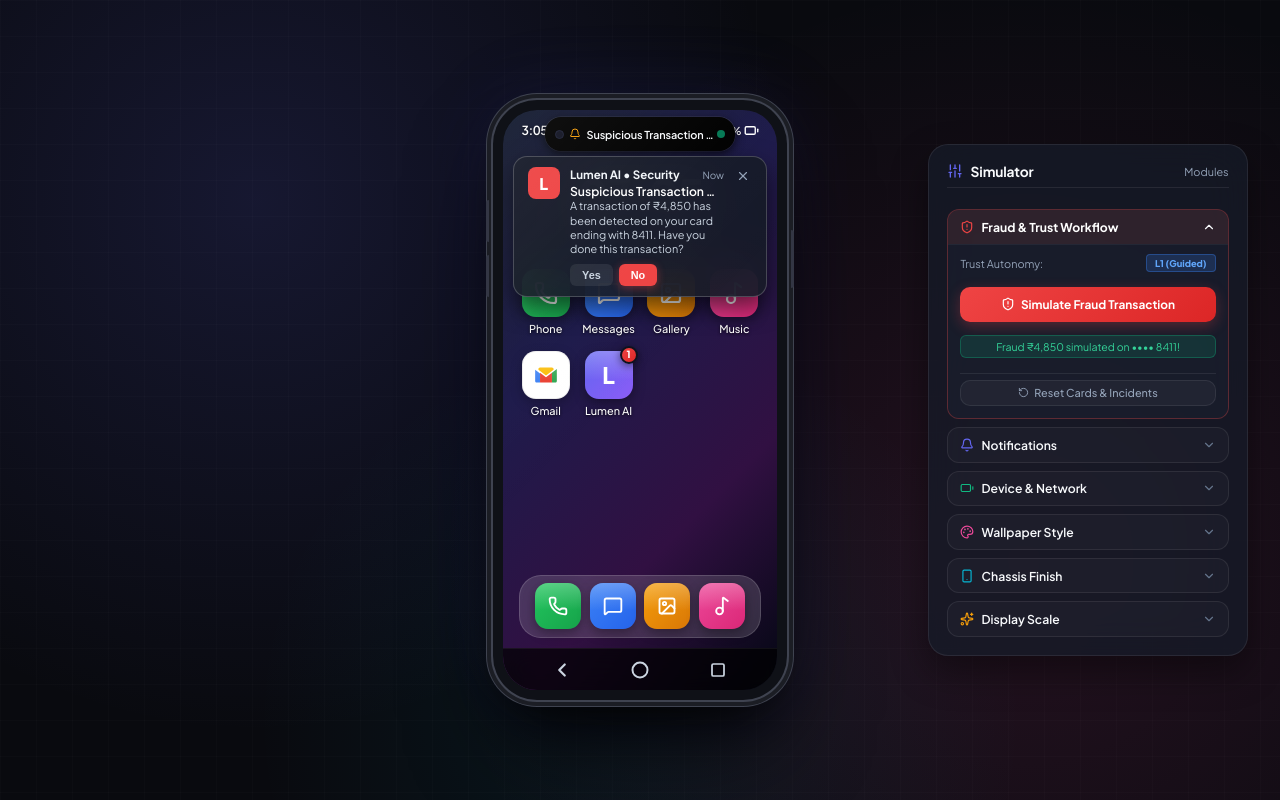
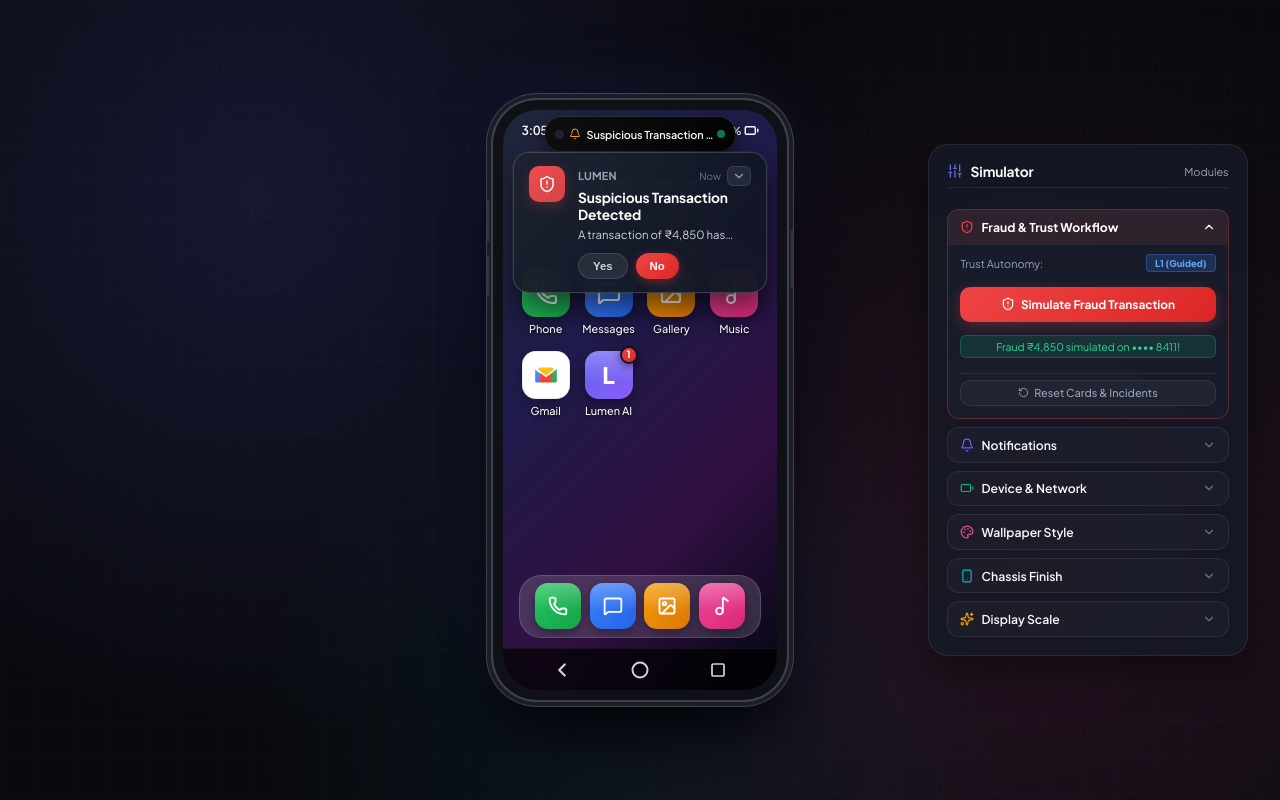
Before and after one commit to DummyGit07/lumen-demo, a React (Vite) app: page / in a window 1280 px wide. Both pictures are taken after a click on the button "Simulate Fraud Transaction". Built offline with nearby package versions, Linux system fonts and the light colour scheme.

Commit message:
Notification layout change

```diff
--- a/src/apps/lumen-ai/services/fraudWorkflow.js
+++ b/src/apps/lumen-ai/services/fraudWorkflow.js
@@ -64,7 +64,8 @@
       this.notificationTrigger({
         id: notifId,
         appId: 'lumen_ai',
-        appName: 'Lumen AI • Security',
+        appName: 'Lumen',
+        icon: 'ShieldAlert',
         title: 'Suspicious Transaction Detected',
         body: `A transaction of ₹${amount.toLocaleString('en-IN')} has been detected on your card ending with ${last4}. Have you done this transaction?`,
         color: '#ef4444',
@@ -133,10 +134,11 @@
       this.notificationTrigger({
         id: notifId,
         appId: 'lumen_ai',
-        appName: 'Lumen AI • Security',
-        autonomyBadge: 'L1 Autonomy',
-        title: 'Credit Card Protection',
-        body: 'Want to freeze and replace the credit card? Click here to know how to freeze and apply for replacement of credit card',
+        appName: 'Lumen',
+        icon: 'ShieldAlert',
+        autonomyBadge: 'L1',
+        title: 'Suspicious Charge Flagged',
+        body: 'An unauthorized transaction was detected. Review the recommended steps to secure your card and request a replacement.',
         color: '#3b82f6',
         duration: 5000,
         onClickCard: () => this.executeL1NavigateToAsk(),
@@ -209,7 +211,7 @@
     };
     trustStorage.setFraudIncident(updated);
 
-    // Notification for L2 initial prompt: Freeze Card
+    // Notification for L2 initial prompt: Lock Card
     const notifId = `notif-l2-freeze-${Date.now()}`;
     this.activeNotifId = notifId;
 
@@ -217,15 +219,16 @@
       this.notificationTrigger({
         id: notifId,
         appId: 'lumen_ai',
-        appName: 'Lumen AI • Security',
-        autonomyBadge: 'L2 Autonomy',
-        title: 'Emergency Card Action',
-        body: 'Want to freeze the credit card to prevent further charges?',
+        appName: 'Lumen',
+        icon: 'Lock',
+        autonomyBadge: 'L2',
+        title: 'Suspicious Charge Flagged',
+        body: 'We detected an unauthorized charge. We recommend locking this card immediately to prevent further charges.',
         color: '#f59e0b',
         duration: 5000,
         actions: [
           {
-            label: 'Freeze Now',
+            label: 'Lock Card',
             variant: 'danger',
             onClick: () => this.executeL2Freeze()
           }
@@ -234,7 +237,7 @@
     }
   }
 
-  // L2 Step 1: Freezing
+  // L2 Step 1: Freezing / Locking
   executeL2Freeze() {
     this.dismissActiveNotification();
 
@@ -247,7 +250,7 @@
       status: 'l2_freezing'
     });
 
-    // Notification: "Initiated freezing the credit card"
+    // Notification: Securing card
     const notifId = `notif-l2-freezing-${Date.now()}`;
     this.activeNotifId = notifId;
 
@@ -255,9 +258,10 @@
       this.notificationTrigger({
         id: notifId,
         appId: 'lumen_ai',
-        appName: 'Lumen AI • Security',
-        title: 'Security Protocol Activated',
-        body: 'Initiated freezing the credit card in the background...',
+        appName: 'Lumen',
+        icon: 'Lock',
+        title: 'Securing Your Card...',
+        body: 'Temporarily locking your card across all payment networks...',
         color: '#f59e0b',
         duration: 5000
       });
@@ -276,7 +280,7 @@
       };
       trustStorage.setFraudIncident(updated);
 
-      // Notification: "The card has been freezed successfully. Want to apply for replacement..."
+      // Notification: Card locked, prompt for replacement
       const replaceNotifId = `notif-l2-replace-${Date.now()}`;
       this.activeNotifId = replaceNotifId;
 
@@ -284,10 +288,11 @@
         this.notificationTrigger({
           id: replaceNotifId,
           appId: 'lumen_ai',
-          appName: 'Lumen AI • Security',
-          autonomyBadge: 'L2 Autonomy',
-          title: 'Card Freezed Successfully',
-          body: 'The card has been freezed successfully. Want to apply for replacement of this credit card?',
+          appName: 'Lumen',
+          icon: 'CreditCard',
+          autonomyBadge: 'L2',
+          title: 'Card Successfully Locked',
+          body: 'No further charges can go through on this card. Would you like to request a new card now?',
           color: '#10b981',
           duration: 5000,
           actions: [
@@ -315,7 +320,7 @@
       status: 'l2_replacing'
     });
 
-    // Notification: "Applied for new credit card"
+    // Notification: Setting up new card
     const notifId = `notif-l2-applied-${Date.now()}`;
     this.activeNotifId = notifId;
 
@@ -323,9 +328,10 @@
       this.notificationTrigger({
         id: notifId,
         appId: 'lumen_ai',
-        appName: 'Lumen AI • Security',
-        title: 'Replacement Request Filed',
-        body: 'Applied for new credit card. Generating fresh digital credentials...',
+        appName: 'Lumen',
+        icon: 'CreditCard',
+        title: 'Generating Replacement Card...',
+        body: 'Setting up your new digital card with fresh security credentials...',
         color: '#6366f1',
         duration: 5000
       });
@@ -345,7 +351,7 @@
       };
       trustStorage.setFraudIncident(updated);
 
-      // Notification: "New credit card is here"
+      // Notification: New card ready
       const readyNotifId = `notif-l2-ready-${Date.now()}`;
       this.activeNotifId = readyNotifId;
 
@@ -353,10 +359,11 @@
         this.notificationTrigger({
           id: readyNotifId,
           appId: 'lumen_ai',
-          appName: 'Lumen AI • Security',
-          autonomyBadge: 'L2 Autonomy',
-          title: 'New Credit Card Issued',
-          body: 'New credit card is here! Fresh CVV and 16-digit credentials ready to view.',
+          appName: 'Lumen',
+          icon: 'Sparkles',
+          autonomyBadge: 'L2',
+          title: 'Your New Card is Ready',
+          body: 'Your new digital card is active and ready to use immediately.',
           color: '#10b981',
           duration: 5000,
           onClickCard: () => this.executeL2ViewNewCard(),
@@ -415,15 +422,16 @@
       this.notificationTrigger({
         id: notifId,
         appId: 'lumen_ai',
-        appName: 'Lumen AI • Security',
-        autonomyBadge: 'L3 Autonomy',
-        title: 'Emergency Card Action',
-        body: 'Want to freeze the credit card to prevent further charges?',
+        appName: 'Lumen',
+        icon: 'Lock',
+        autonomyBadge: 'L3',
+        title: 'Suspicious Charge Flagged',
+        body: 'We detected an unauthorized charge. We recommend locking your compromised card and instantly issuing a safe replacement card.',
         color: '#10b981',
         duration: 5000,
         actions: [
           {
-            label: 'Freeze & Replace',
+            label: 'Lock & Replace',
             variant: 'danger',
             onClick: () => this.executeL3Unified()
           }
@@ -432,7 +440,7 @@
     }
   }
 
-  // L3 Unified Action: Executes Freezing then automatically proceeds to Replacement
+  // L3 Unified Action: Executes Locking then automatically proceeds to Replacement
   executeL3Unified() {
     this.dismissActiveNotification();
 
@@ -452,15 +460,16 @@
       this.notificationTrigger({
         id: notifId,
         appId: 'lumen_ai',
-        appName: 'Lumen AI • Security',
-        title: 'Security Protocol Activated',
-        body: 'Initiated freezing the credit card in the background...',
+        appName: 'Lumen',
+        icon: 'Lock',
+        title: 'Securing Your Card...',
+        body: 'Locking your compromised card to prevent further charges... Replacement card will follow automatically.',
         color: '#0284c7',
         duration: 5000
       });
     }
 
-    // After 10s: card is frozen, then AUTOMATICALLY transition to replacement
+    // After 10s: card is locked, then AUTOMATICALLY transition to replacement
     setTimeout(() => {
       this.dismissActiveNotification();
 
@@ -480,9 +489,10 @@
         this.notificationTrigger({
           id: replacingNotifId,
           appId: 'lumen_ai',
-          appName: 'Lumen AI • Security',
-          title: 'Card Freezed • Provisioning New Card',
-          body: 'Card freezed successfully. Generating fresh digital credentials in background...',
+          appName: 'Lumen',
+          icon: 'CreditCard',
+          title: 'Generating Your New Card...',
+          body: 'Card locked. Now creating your new credit card with fresh security credentials',
           color: '#6366f1',
           duration: 5000
         });
@@ -502,7 +512,7 @@
         };
         trustStorage.setFraudIncident(updated);
 
-        // Final notification: "New credit card is here"
+        // Final notification: "Your New Card is Ready"
         const readyNotifId = `notif-l3-ready-${Date.now()}`;
         this.activeNotifId = readyNotifId;
 
@@ -510,10 +520,11 @@
           this.notificationTrigger({
             id: readyNotifId,
             appId: 'lumen_ai',
-            appName: 'Lumen AI • Security',
-            autonomyBadge: 'L3 Autonomy',
-            title: 'New Credit Card Issued',
-            body: 'New credit card is here! Fresh CVV and 16-digit credentials ready to view.',
+            appName: 'Lumen',
+            icon: 'Sparkles',
+            autonomyBadge: 'L3',
+            title: 'Your New Card is Ready',
+            body: 'Your compromised card has been locked and your new digital card is ready for use.',
             color: '#10b981',
             duration: 5000,
             onClickCard: () => this.executeL3ViewNewCard(),
--- a/src/components/NotificationBanner.jsx
+++ b/src/components/NotificationBanner.jsx
@@ -1,6 +1,18 @@
-import React from 'react';
+import React, { useState, useEffect } from 'react';
 import { motion, AnimatePresence } from 'framer-motion';
-import { Phone, MessageSquare, Music2, Image, Bell, X, ShieldAlert } from 'lucide-react';
+import {
+  Phone,
+  MessageSquare,
+  Music2,
+  Image,
+  Bell,
+  ChevronDown,
+  ShieldAlert,
+  Lock,
+  CreditCard,
+  Sparkles,
+  CheckCircle2
+} from 'lucide-react';
 
 const ICON_MAP = {
   Phone,
@@ -8,15 +20,33 @@
   Music2,
   Image,
   Bell,
-  ShieldAlert
+  ShieldAlert,
+  Lock,
+  CreditCard,
+  Sparkles,
+  CheckCircle2
 };
 
 export default function NotificationBanner({ notification, onOpenApp, onDismiss, onExpandShade }) {
   if (!notification) return null;
 
+  const [isExpanded, setIsExpanded] = useState(false);
+
+  // Reset to compact state whenever a new notification arrives
+  useEffect(() => {
+    setIsExpanded(false);
+  }, [notification?.id]);
+
   const IconComponent = ICON_MAP[notification.icon] || Bell;
 
   const handleCardClick = () => {
+    if (!isExpanded) {
+      // First click on card: Expand to read full details
+      setIsExpanded(true);
+      return;
+    }
+
+    // Second click on card (when already expanded): Open the app
     if (notification.onClickCard) {
       notification.onClickCard();
     } else if (onOpenApp) {
@@ -25,42 +55,63 @@
     if (onDismiss) onDismiss();
   };
 
+  const handleToggleExpand = (e) => {
+    e.stopPropagation();
+    setIsExpanded((prev) => !prev);
+  };
+
+  const badgeLevelKey = (notification.autonomyBadge || '').toLowerCase().slice(0, 2);
+
   return (
     <AnimatePresence>
       <div className="notification-banner-wrapper">
         <motion.div
-          className="notification-card"
+          key={notification.id}
+          className={`notification-card ${isExpanded ? 'is-expanded' : 'is-compact'}`}
           initial={{ y: -70, opacity: 0, scale: 0.95 }}
           animate={{ y: 0, opacity: 1, scale: 1 }}
           exit={{ y: -70, opacity: 0, scale: 0.95 }}
           transition={{ type: 'spring', damping: 24, stiffness: 350 }}
-          drag="y"
-          dragConstraints={{ top: 0, bottom: 0 }}
-          dragElastic={0.4}
+          layout
+          drag={true}
+          dragConstraints={{ top: 0, bottom: 0, left: 0, right: 0 }}
+          dragElastic={0.65}
           onDragEnd={(e, info) => {
-            if (info.offset.y < -30 && onDismiss) {
-              onDismiss();
-            } else if ((info.offset.y > 25 || info.velocity.y > 150) && onExpandShade) {
-              onExpandShade();
+            // Horizontal swipe left or right (Real mobile dismiss gesture)
+            if (info.offset.x > 60 || info.velocity.x > 200) {
+              if (onDismiss) onDismiss();
+            } else if (info.offset.x < -60 || info.velocity.x < -200) {
+              if (onDismiss) onDismiss();
+            }
+            // Vertical swipe up (dismiss upwards)
+            else if (info.offset.y < -30 || info.velocity.y < -200) {
+              if (onDismiss) onDismiss();
+            }
+            // Vertical swipe down (pull down notification shade)
+            else if (info.offset.y > 35 || info.velocity.y > 200) {
+              if (onExpandShade) onExpandShade();
             }
           }}
           onClick={handleCardClick}
           style={{ cursor: 'pointer' }}
         >
+          {/* Leading App/Action Icon */}
           <div
             className="notif-icon-badge"
             style={{
               background:
                 notification.appId === 'gmail'
                   ? '#ffffff'
-                  : notification.color || '#6366f1',
-              fontWeight: 800,
-              fontSize: '1rem',
-              color: '#fff'
+                  : notification.color
+                  ? `linear-gradient(135deg, ${notification.color}, ${notification.color}dd)`
+                  : 'linear-gradient(135deg, #6366f1, #4f46e5)',
+              boxShadow: notification.color ? `0 4px 12px ${notification.color}40` : 'none'
             }}
           >
-            {notification.appId === 'lumen_ai' ? (
-              <span>L</span>
+            {notification.icon && ICON_MAP[notification.icon] ? (
+              <IconComponent size={18} color="#fff" />
+            ) : notification.appId === 'lumen_ai' ? (
+              <Sparkles size={17} color="#fff" />
             ) : notification.appId === 'gmail' ? (
               <svg width="18" height="18" viewBox="0 0 24 24" fill="none">
                 <path d="M2 6.5V17.5C2 18.3284 2.67157 19 3.5 19H6.5V10.5L2 7.125V6.5Z" fill="#4285F4"/>
@@ -69,22 +120,46 @@
                 <path d="M17.5 5H6.5C5.67157 5 5 5.67157 5 6.5V7.125L12 12.375L19 7.125V6.5C19 5.67157 18.3284 5 17.5 5Z" fill="#FBBC04"/>
               </svg>
             ) : (
-              <IconComponent size={20} />
+              <IconComponent size={18} />
             )}
           </div>
 
+          {/* Main Content Area */}
           <div className="notif-text-content">
+            {/* Header: App Name + Autonomy Badge + Timestamp + Expand Chevron */}
             <div className="notif-header-line">
-              <span className="notif-app-name">{notification.appName}</span>
-              {notification.autonomyBadge && (
-                <span className="notif-autonomy-badge">{notification.autonomyBadge}</span>
-              )}
-              <span className="notif-timestamp">{notification.time || 'Now'}</span>
+              <div className="notif-header-left">
+                <span className="notif-app-name">{notification.appName || 'Lumen'}</span>
+                {notification.autonomyBadge && (
+                  <span className={`notif-autonomy-pill pill-${badgeLevelKey}`}>
+                    {notification.autonomyBadge}
+                  </span>
+                )}
+              </div>
+              <div className="notif-header-right">
+                <span className="notif-timestamp">{notification.time || 'Now'}</span>
+                <button
+                  className="notif-expand-btn"
+                  onClick={handleToggleExpand}
+                  title={isExpanded ? 'Collapse' : 'Expand to see full message'}
+                >
+                  <ChevronDown
+                    size={14}
+                    className={`notif-chevron-icon ${isExpanded ? 'expanded' : ''}`}
+                  />
+                </button>
+              </div>
             </div>
+
+            {/* The Hero: Prominent, Crisp Headline */}
             <div className="notif-title">{notification.title}</div>
-            <div className="notif-body">{notification.body}</div>
 
-            {/* Action Buttons */}
+            {/* Body Text: Truncated when collapsed, full when expanded */}
+            <div className={`notif-body ${isExpanded ? 'expanded' : 'collapsed'}`}>
+              {notification.body}
+            </div>
+
+            {/* Modern Tactile Action Buttons (Always visible in 1 tap!) */}
             {Array.isArray(notification.actions) && notification.actions.length > 0 && (
               <div className="notif-actions-row">
                 {notification.actions.map((act, idx) => (
@@ -103,25 +178,6 @@
               </div>
             )}
           </div>
-
-          <button
-            onClick={(e) => {
-              e.stopPropagation();
-              if (onDismiss) onDismiss();
-            }}
-            style={{
-              background: 'transparent',
-              border: 'none',
-              color: '#94a3b8',
-              cursor: 'pointer',
-              padding: '2px',
-              display: 'flex',
-              alignItems: 'center'
-            }}
-            title="Dismiss notification"
-          >
-            <X size={14} />
-          </button>
         </motion.div>
       </div>
     </AnimatePresence>
--- a/src/components/NotificationShade.jsx
+++ b/src/components/NotificationShade.jsx
@@ -16,7 +16,12 @@
   Image,
   Bell,
   Sliders,
-  Sun
+  Sun,
+  ShieldAlert,
+  Lock,
+  CreditCard,
+  Sparkles,
+  CheckCircle2
 } from 'lucide-react';
 
 const ICON_MAP = {
@@ -28,7 +33,12 @@
   music: Music2,
   Image,
   gallery: Image,
-  Bell
+  Bell,
+  ShieldAlert,
+  Lock,
+  CreditCard,
+  Sparkles,
+  CheckCircle2
 };
 
 export default function NotificationShade({
@@ -197,8 +207,10 @@
                           color: '#fff'
                         }}
                       >
-                        {item.appId === 'lumen_ai' ? (
-                          <span style={{ fontSize: '0.85rem' }}>L</span>
+                        {item.icon && ICON_MAP[item.icon] ? (
+                          <IconComp size={16} color="#fff" />
+                        ) : item.appId === 'lumen_ai' ? (
+                          <Sparkles size={16} color="#fff" />
                         ) : item.appId === 'gmail' ? (
                           <svg width="15" height="15" viewBox="0 0 24 24" fill="none">
                             <path d="M2 6.5V17.5C2 18.3284 2.67157 19 3.5 19H6.5V10.5L2 7.125V6.5Z" fill="#4285F4"/>
@@ -213,10 +225,14 @@
 
                       <div className="shade-item-content">
                         <div className="shade-item-top">
-                          <span className="shade-item-app">{item.appName || 'System'}</span>
-                          {item.autonomyBadge && (
-                            <span className="notif-autonomy-badge">{item.autonomyBadge}</span>
-                          )}
+                          <div style={{ display: 'flex', alignItems: 'center', gap: '6px' }}>
+                            <span className="shade-item-app">{item.appName || 'Lumen'}</span>
+                            {item.autonomyBadge && (
+                              <span className={`notif-autonomy-pill pill-${(item.autonomyBadge || '').toLowerCase().slice(0, 2)}`}>
+                                {item.autonomyBadge}
+                              </span>
+                            )}
+                          </div>
                           <span className="shade-item-time">{item.time || 'Now'}</span>
                         </div>
                         <div className="shade-item-title">{item.title}</div>
--- a/src/constants/apps.js
+++ b/src/constants/apps.js
@@ -92,11 +92,11 @@
   {
     id: 'notif-2',
     appId: 'lumen_ai',
-    appName: 'Lumen AI',
-    title: 'Lumen Assistant',
+    appName: 'Lumen',
+    title: 'Daily Financial Summary',
     body: 'Your summary for today is ready. Tap to view insights.',
     time: 'Just now',
-    icon: 'L',
+    icon: 'Sparkles',
     color: '#6366f1'
   }
 ];
--- a/src/index.css
+++ b/src/index.css
@@ -590,7 +590,7 @@
 /* Drop-down Notifications */
 .notification-banner-wrapper {
   position: absolute;
-  top: 46px;
+  top: 42px;
   left: 10px;
   right: 10px;
   z-index: 80;
@@ -598,22 +598,24 @@
 }
 
 .notification-card {
-  background: rgba(22, 27, 40, 0.92);
-  border: 1px solid rgba(255, 255, 255, 0.2);
-  border-radius: 14px;
-  padding: 0.65rem 0.85rem;
-  backdrop-filter: blur(24px);
-  box-shadow: 0 10px 25px rgba(0, 0, 0, 0.6);
+  background: rgba(18, 23, 37, 0.94);
+  border: 1px solid rgba(255, 255, 255, 0.16);
+  border-radius: 16px;
+  padding: 0.8rem 0.95rem;
+  backdrop-filter: blur(28px);
+  -webkit-backdrop-filter: blur(28px);
+  box-shadow: 0 12px 32px rgba(0, 0, 0, 0.65), 0 0 0 1px rgba(255, 255, 255, 0.05);
   display: flex;
   align-items: flex-start;
-  gap: 0.65rem;
-  cursor: pointer;
+  gap: 0.8rem;
+  cursor: pointer;
+  transition: transform 0.15s ease;
 }
 
 .notif-icon-badge {
-  width: 32px;
-  height: 32px;
-  border-radius: 8px;
+  width: 36px;
+  height: 36px;
+  border-radius: 10px;
   display: flex;
   align-items: center;
   justify-content: center;
@@ -630,33 +632,116 @@
   display: flex;
   align-items: center;
   justify-content: space-between;
-  margin-bottom: 1px;
+  margin-bottom: 3px;
+}
+
+.notif-header-left {
+  display: flex;
+  align-items: center;
+  gap: 6px;
+}
+
+.notif-header-right {
+  display: flex;
+  align-items: center;
+  gap: 6px;
 }
 
 .notif-app-name {
-  font-size: 0.72rem;
+  font-size: 0.68rem;
   font-weight: 700;
-  color: #f1f5f9;
+  color: #94a3b8;
+  letter-spacing: 0.02em;
+  text-transform: uppercase;
+}
+
+.notif-autonomy-pill {
+  font-size: 0.58rem;
+  font-weight: 800;
+  padding: 1px 6px;
+  border-radius: 9999px;
+  letter-spacing: 0.04em;
+  line-height: 1.3;
+}
+
+.notif-autonomy-pill.pill-l1 {
+  background: rgba(56, 189, 248, 0.16);
+  color: #38bdf8;
+  border: 1px solid rgba(56, 189, 248, 0.35);
+}
+
+.notif-autonomy-pill.pill-l2 {
+  background: rgba(245, 158, 11, 0.16);
+  color: #fbbf24;
+  border: 1px solid rgba(245, 158, 11, 0.35);
+}
+
+.notif-autonomy-pill.pill-l3 {
+  background: rgba(16, 185, 129, 0.16);
+  color: #34d399;
+  border: 1px solid rgba(16, 185, 129, 0.35);
 }
 
 .notif-timestamp {
   font-size: 0.62rem;
-  color: #94a3b8;
+  color: #64748b;
+}
+
+.notif-expand-btn {
+  background: rgba(255, 255, 255, 0.08);
+  border: 1px solid rgba(255, 255, 255, 0.1);
+  color: #94a3b8;
+  cursor: pointer;
+  padding: 2px 4px;
+  display: flex;
+  align-items: center;
+  justify-content: center;
+  border-radius: 6px;
+  transition: all 0.2s cubic-bezier(0.16, 1, 0.3, 1);
+}
+
+.notif-expand-btn:hover {
+  color: #f1f5f9;
+  background: rgba(255, 255, 255, 0.16);
+  border-color: rgba(255, 255, 255, 0.25);
+}
+
+.notif-chevron-icon {
+  transition: transform 0.25s cubic-bezier(0.16, 1, 0.3, 1);
+}
+
+.notif-chevron-icon.expanded {
+  transform: rotate(180deg);
 }
 
 .notif-title {
-  font-size: 0.76rem;
-  font-weight: 600;
-  color: #fff;
-  white-space: nowrap;
+  font-size: 0.86rem;
+  font-weight: 700;
+  color: #ffffff;
+  letter-spacing: -0.01em;
+  line-height: 1.25;
+  margin-top: 2px;
+}
+
+.notif-body {
+  font-size: 0.71rem;
+  color: #cbd5e1;
+  line-height: 1.4;
+  margin-top: 4px;
+  transition: all 0.2s ease;
+}
+
+.notif-body.collapsed {
+  display: -webkit-box;
+  -webkit-line-clamp: 1;
+  -webkit-box-orient: vertical;
   overflow: hidden;
   text-overflow: ellipsis;
-}
-
-.notif-body {
-  font-size: 0.68rem;
-  color: #cbd5e1;
-  line-height: 1.3;
+  white-space: normal;
+}
+
+.notif-body.expanded {
+  display: block;
 }
 
 /* Bottom 3-Button Android Navigation Bar */
@@ -4377,50 +4462,55 @@
 
 .notif-actions-row {
   display: flex;
-  gap: 6px;
-  margin-top: 8px;
+  gap: 8px;
+  margin-top: 10px;
 }
 
 .notif-btn {
   border: none;
-  border-radius: 6px;
-  padding: 5px 12px;
-  font-size: 0.68rem;
+  border-radius: 9999px;
+  padding: 6px 14px;
+  font-size: 0.71rem;
   font-weight: 700;
   cursor: pointer;
   transition: all 0.15s ease;
+  display: inline-flex;
+  align-items: center;
+  justify-content: center;
 }
 
 .notif-btn-default {
-  background: rgba(255, 255, 255, 0.12);
+  background: rgba(255, 255, 255, 0.14);
   color: #fff;
 }
 
 .notif-btn-ghost {
   background: rgba(255, 255, 255, 0.08);
   color: #cbd5e1;
+  border: 1px solid rgba(255, 255, 255, 0.12);
 }
 
 .notif-btn-primary {
-  background: #3b82f6;
-  color: #fff;
-  box-shadow: 0 2px 8px rgba(59, 130, 246, 0.4);
+  background: linear-gradient(135deg, #3b82f6, #2563eb);
+  color: #fff;
+  box-shadow: 0 2px 10px rgba(59, 130, 246, 0.35);
 }
 
 .notif-btn-danger {
-  background: #ef4444;
-  color: #fff;
-  box-shadow: 0 2px 8px rgba(239, 68, 68, 0.4);
+  background: linear-gradient(135deg, #ef4444, #dc2626);
+  color: #fff;
+  box-shadow: 0 2px 10px rgba(239, 68, 68, 0.35);
 }
 
 .notif-btn-success {
-  background: #10b981;
-  color: #fff;
-  box-shadow: 0 2px 8px rgba(16, 185, 129, 0.4);
+  background: linear-gradient(135deg, #10b981, #059669);
+  color: #fff;
+  box-shadow: 0 2px 10px rgba(16, 185, 129, 0.35);
 }
 
 .notif-btn:hover {
   filter: brightness(1.15);
+  transform: translateY(-1px);
 }
 
 .notif-btn:active {
```
Also changed, not shown: src/apps/lumen-ai/components/ActScreen.jsx (+44 -44 lines).
